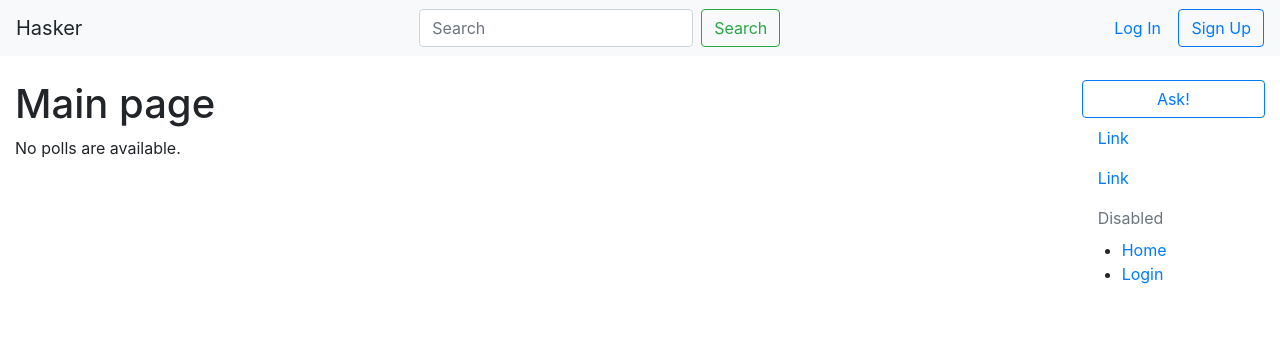
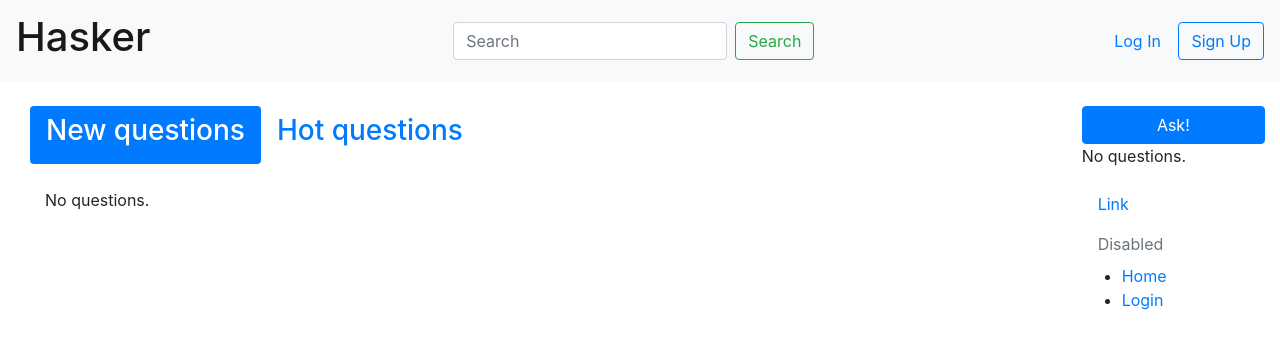
Before and after one commit to katty87/Hasker, a Django app: page /homepage/ in a window 1280 px wide. Shown: the top 349 px of the page. Run offline with Django 3.2, Linux system fonts and the light colour scheme; data that the repository does not hold is empty; some libraries are stand-ins or nearby versions.

Commit message:
Base side-bar Detail question page scratch

```diff
--- a/Hasker/settings.py
+++ b/Hasker/settings.py
@@ -63,6 +63,7 @@ TEMPLATES = [
                 'django.template.context_processors.request',
                 'django.contrib.auth.context_processors.auth',
                 'django.contrib.messages.context_processors.messages',
+                'homepage.context_processors.trending_questions',
             ],
         },
     },
--- /dev/null
+++ b/homepage/context_processors.py
@@ -0,0 +1,6 @@
+from .models import Question
+
+
+def trending_questions(request):
+    trending_question_list = Question.objects.all()[:5]
+    return {'trending_question_list': trending_question_list}
--- a/homepage/templates/homepage/index.html
+++ b/homepage/templates/homepage/index.html
@@ -1,16 +1,50 @@
 {% extends "base_generic.html" %}
+
+{% block scripts %}
+  <script src="https://ajax.googleapis.com/ajax/libs/jquery/3.5.1/jquery.min.js"></script>
+  <script src="https://cdnjs.cloudflare.com/ajax/libs/popper.js/1.16.0/umd/popper.min.js"></script>
+  <script src="https://maxcdn.bootstrapcdn.com/bootstrap/4.5.0/js/bootstrap.min.js"></script>
+{% endblock %}
 
 {% block content %}
 
-<h1>Main page</h1>
+<div class="container">
+  <!-- Nav pills -->
+  <ul class="nav nav-pills" role="tablist">
+    <li class="nav-item">
+        <a class="nav-link active" data-toggle="pill" href="#new_questions"><h3>New questions</h3></a>
+    </li>
+    <li class="nav-item">
+        <a class="nav-link" data-toggle="pill" href="#hot_questions"><h3>Hot questions</h3></a>
+    </li>
+  </ul>
+
+  <!-- Tab panes -->
+  <div class="tab-content">
+    <div id="new_question" class="container tab-pane active"><br>
         {% if question_list %}
             <ul>
             {% for question in question_list %}
-        <li><a href="question_{{ question.id }}/">{{ question.header }}</a></li>
+                <li><a href="{% url 'question_detail' question.id %}">{{ question.header }}</a></li>
             {% endfor %}
             </ul>
         {% else %}
-    <p>No polls are available.</p>
+            <p>No questions.</p>
         {% endif %}
+    </div>
+    <div id="hot_questions" class="container tab-pane fade"><br>
+        {% if question_list %}
+            <ul>
+            {% for question in question_list %}
+                <li><a href="{% url 'question_detail' question.id %}">{{ question.header }}</a></li>
+            {% endfor %}
+            </ul>
+        {% else %}
+            <p>No questions.</p>
+        {% endif %}
+    </div>
+  </div>
+</div>
+
 
 {% endblock %}
--- a/homepage/urls.py
+++ b/homepage/urls.py
@@ -7,6 +7,7 @@ urlpatterns = [
     url(r'^$', views.index, name='index'),
     url(r'^ask$', views.ask_view, name='ask'),
     url(r'^question_(?P<question_id>[0-9]+)/$', views.question_view, name='question_detail'),
+    url(r'^question_(?P<question_id>[0-9]+)/answer/$', views.answer_question, name='answer_question'),
     url(r'^signup$', views.signup_view, name='signup'),
     url(r'^settings$', views.settings_view, name='settings'),
 ]
--- a/homepage/views.py
+++ b/homepage/views.py
@@ -8,7 +8,7 @@ from django.contrib.auth.models import User
 from django.template import loader
 
 from homepage.forms import SignUpForm, AddQuestionForm
-from homepage.models import Question, UserProfile
+from homepage.models import Question, UserProfile, Answer
 
 
 def index(request):
@@ -46,6 +46,17 @@ def question_view(request, question_id):
     return render(request, 'homepage/detail_question.html', {'question': question})
 
 
+def answer_question(request, question_id):
+    question = get_object_or_404(Question, pk=question_id)
+
+    answer = Answer()
+    answer.content = request.POST['answer_text']
+    answer.question = question
+    answer.is_correct = False
+    answer.save()
+    return redirect('question_detail', question_id=question.id)
+
+
 def signup_view(request):
     if request.method == 'POST':
         form = SignUpForm(request.POST)
--- a/templates/base_generic.html
+++ b/templates/base_generic.html
@@ -1,17 +1,20 @@
 <!DOCTYPE html>
 <html lang="en">
 <head>
-  {% block title %}<title>Hasker</title>{% endblock %}
+    {% block title %}<title>Hasker</title>{% endblock %}
   <meta charset="utf-8">
   <meta name="viewport" content="width=device-width, initial-scale=1">
   <link rel="stylesheet" href="https://stackpath.bootstrapcdn.com/bootstrap/4.1.3/css/bootstrap.min.css" integrity="sha384-MCw98/SFnGE8fJT3GXwEOngsV7Zt27NXFoaoApmYm81iuXoPkFOJwJ8ERdknLPMO" crossorigin="anonymous">
   <!-- Add additional CSS in static file -->
   {% load static %}
   <link rel="stylesheet" href="{% static 'css/styles.css' %}">
+    {% block scripts %}{% endblock %}
 </head>
 <body>
     <nav class="navbar navbar-light bg-light">
-        <a class="navbar-brand">Hasker</a>
+       <a class="navbar-brand" href="{% url 'index' %}">
+           <h1>Hasker</h1>
+       </a>
         <form class="form-inline">
             <input class="form-control mr-sm-2" type="search" placeholder="Search" aria-label="Search">
             <button class="btn btn-outline-success my-2 my-sm-0" type="submit">Search</button>
@@ -30,11 +33,17 @@
           {% block sidebar %}
             <ul class="nav flex-column">
                 <li class="nav-item">
-                    <button type="button" class="btn btn-outline-primary btn-block" >Ask!</button>
+                    <a class="btn btn-primary btn-block" href="{% url 'ask' %}" role="button">Ask!</a>
                 </li>
-                <li class="nav-item">
-                    <a class="nav-link" href="#">Link</a>
-                </li>
+                {% if trending_question_list %}
+                    <ul>
+                    {% for question in trending_question_list %}
+                        <li><a href="{% url 'question_detail' question.id %}">{{ question.header }}</a></li>
+                    {% endfor %}
+                    </ul>
+                {% else %}
+                    <p>No questions.</p>
+                {% endif %}
                 <li class="nav-item">
                     <a class="nav-link" href="#">Link</a>
                 </li>
```
Also changed, not shown: homepage/templates/homepage/detail_question.html (+18 -0 lines). Lines whose indentation alone changed are shown as unchanged.
